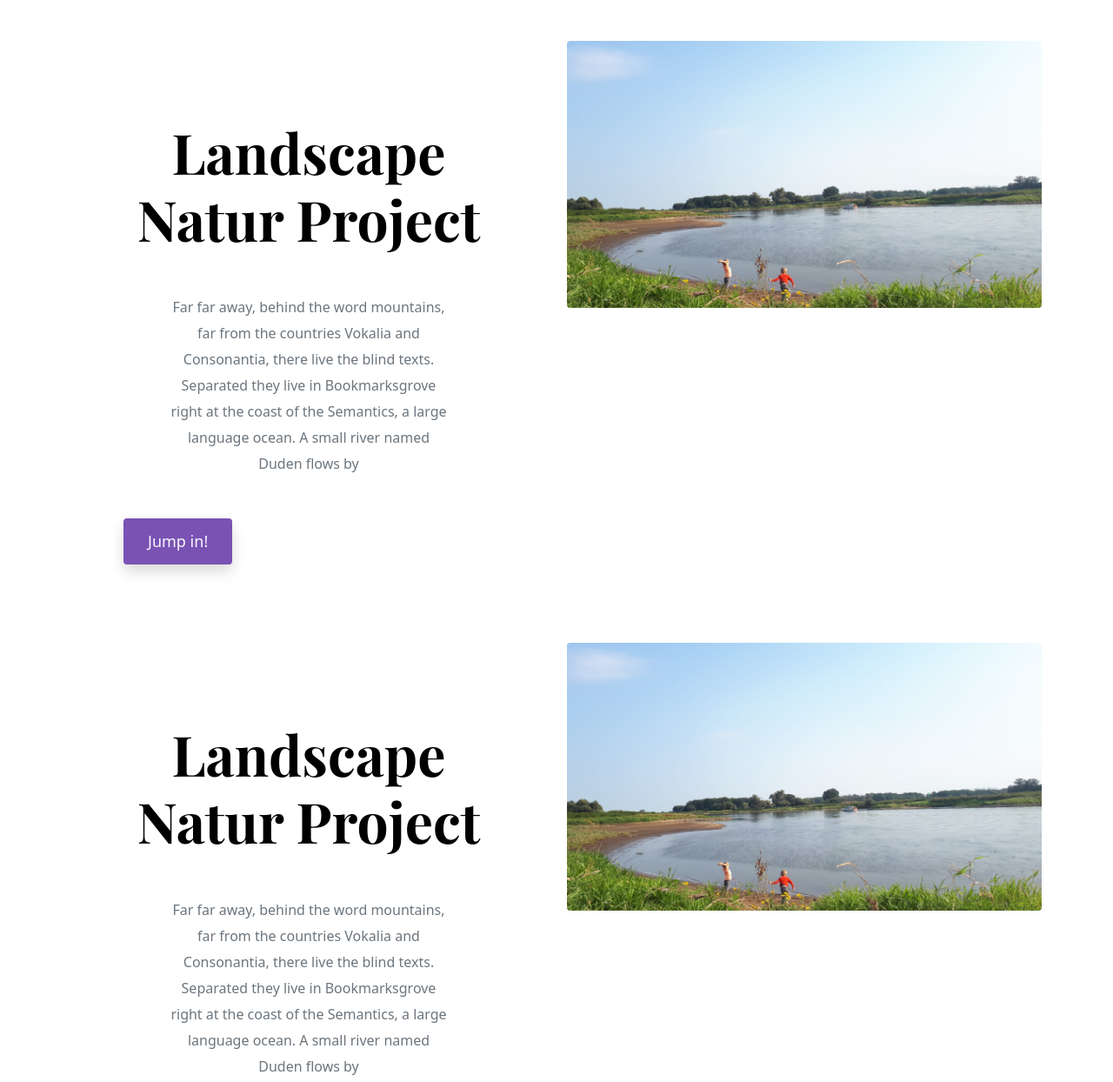
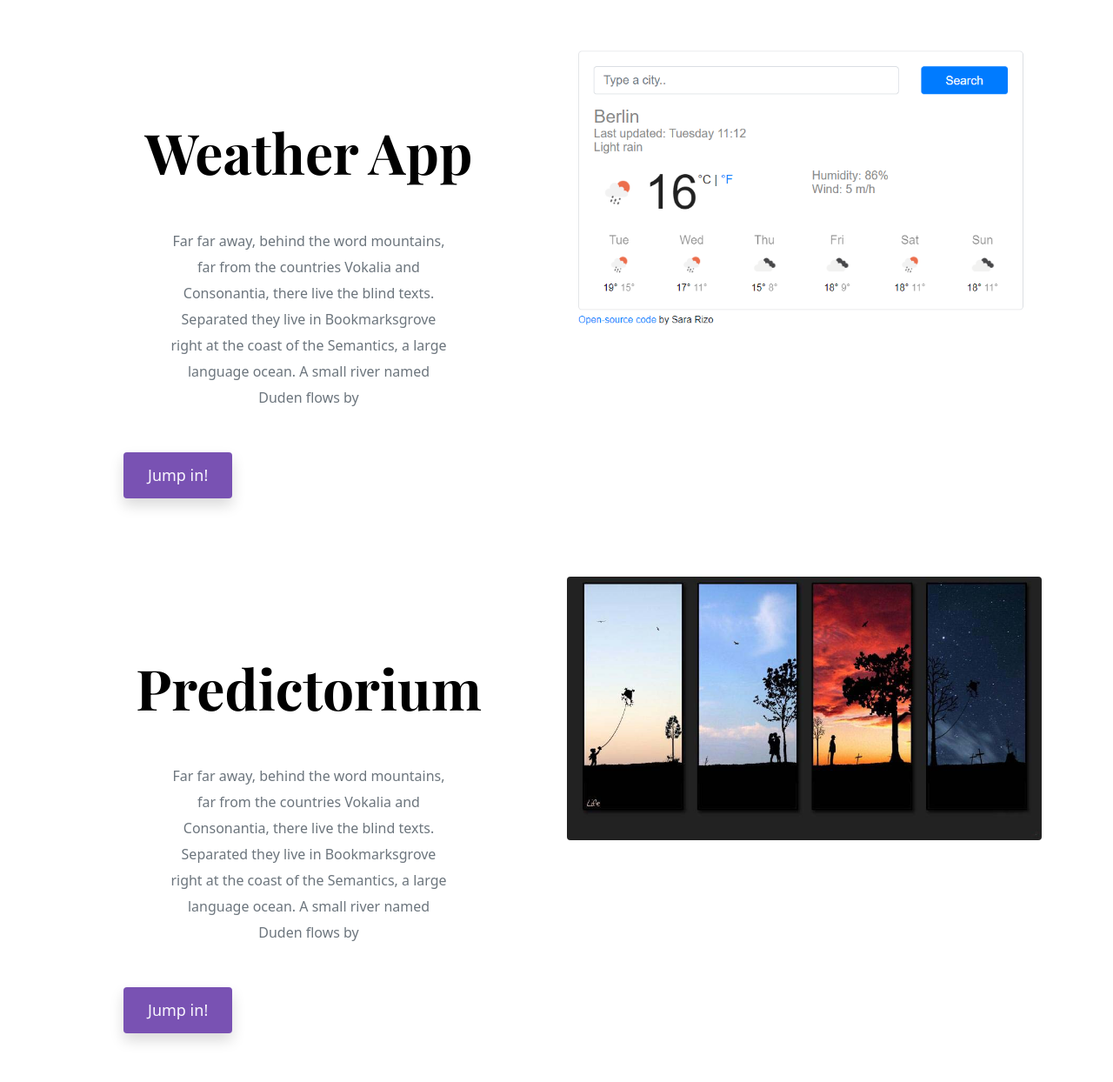
Before and after one commit to sara01rizo/portfolio-sara, a plain HTML site: page index.html in a window 1280 px wide. Shown: the part 1340-2584 px from the top of the page at 87% size. Drawn offline with nearby package versions, Linux system fonts and the light colour scheme; a web font is replaced by a local one.

Commit message:
Update content HTML file and Responsive

```diff
--- a/index.html
+++ b/index.html
@@ -115,7 +115,7 @@
         <div class="row">
           <div class="col">
             <div class="project-resume">
-              <h2>Landscape Natur Project</h2>
+              <h2>Weather App</h2>
               <p class="text-center m-5 text-muted">
                 Far far away, behind the word mountains, far from the countries
                 Vokalia and Consonantia, there live the blind texts. Separated
@@ -124,17 +124,17 @@
               </p>
 
               <a
-                href="images/landscape.jpg"
+                href="images/Weather App.png"
                 class="btn btn-branding shadow"
-                title="landscape Wittenberg"
+                title="weather app open source"
                 >Jump in!</a
               >
             </div>
           </div>
           <div class="col d-none d-lg-block">
             <img
-              src="images/landscape.jpg"
-              alt="landscape-die-elbe-wittenberg"
+              src="images/Weather App.png"
+              alt="weather app open source"
               class="img-fluid rounded"
             />
           </div>
@@ -142,7 +142,7 @@
         <div class="row">
           <div class="col">
             <div class="project-resume">
-              <h2>Landscape Natur Project</h2>
+              <h2>Predictorium</h2>
               <p class="text-center m-5 text-muted">
                 Far far away, behind the word mountains, far from the countries
                 Vokalia and Consonantia, there live the blind texts. Separated
@@ -151,17 +151,17 @@
               </p>
 
               <a
-                href="images/landscape.jpg"
+                href="images/life.jpg"
                 class="btn btn-branding shadow"
-                title="landscape Wittenberg"
+                title="the-predictorium"
                 >Jump in!</a
               >
             </div>
           </div>
           <div class="col d-none d-lg-block">
             <img
-              src="images/landscape.jpg"
-              alt="landscape-die-elbe-wittenberg"
+              src="images/life.jpg"
+              alt="the-predictorium"
               class="img-fluid rounded"
             />
           </div>
```
